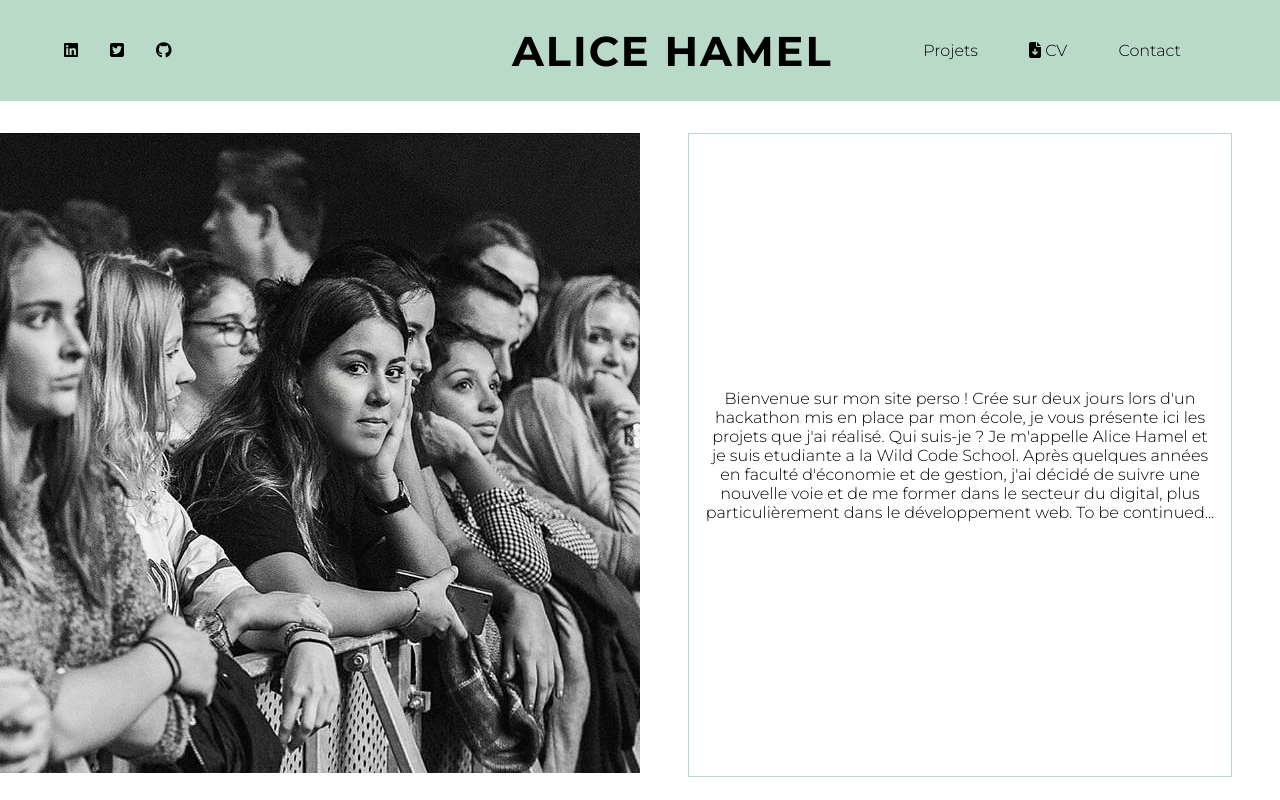
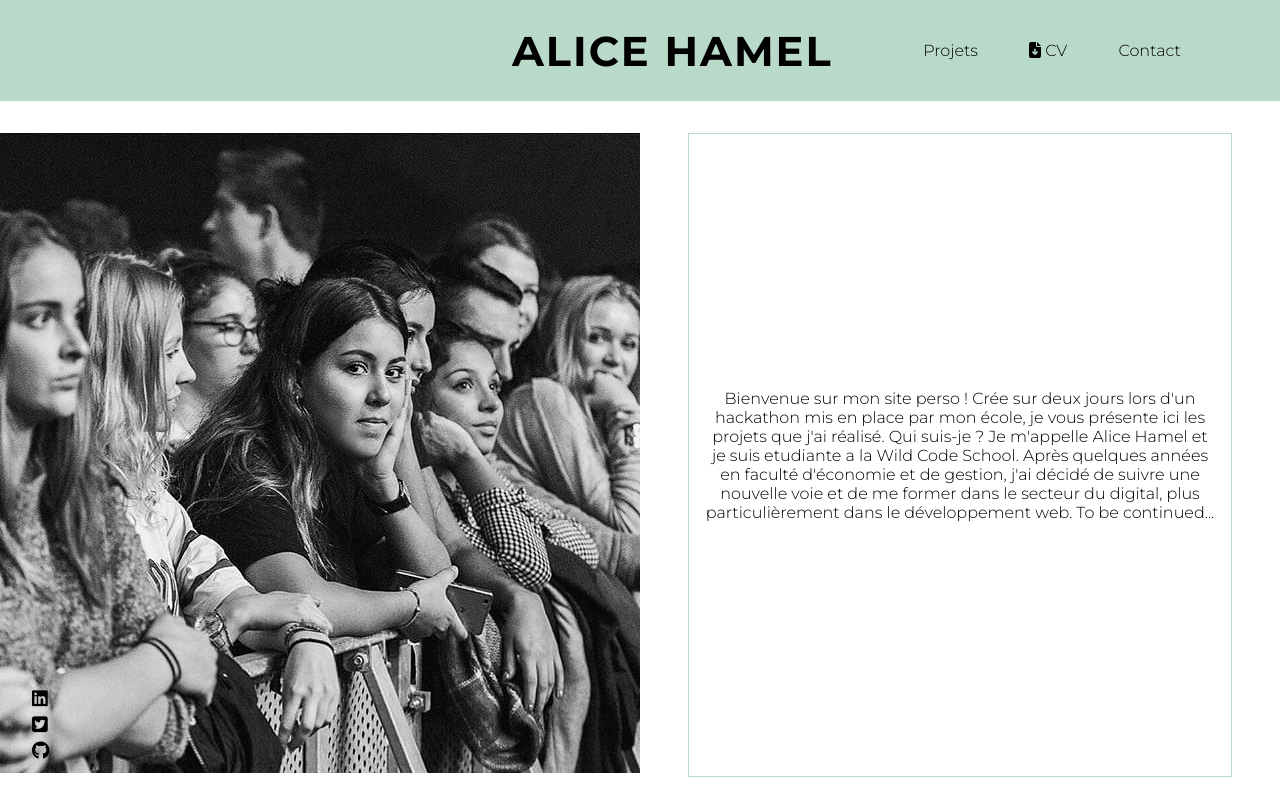
Before and after one commit to ahamel1/checkpoint4, a React (Create React App) app in the folder front/: page / in a window 1280 px wide. Shown: the top 800 px of the page. Built offline with nearby package versions, Linux system fonts and the light colour scheme.

Commit message:
overlay social media added, bug  with menu burger

```diff
--- a/front/src/components/Home.jsx
+++ b/front/src/components/Home.jsx
@@ -4,10 +4,12 @@ import Navigation from "./Navigation";
 import About from "./About";
 import AllProjects from "./AllProjects";
 import Skills from "./Skills";
+import SocialMedia from "./SocialMedia";
 
 export default function Home() {
 	return (
 		<>
+			<SocialMedia />
 			<header>
 				<Navigation />
 				<About />
--- a/front/src/components/Navigation.jsx
+++ b/front/src/components/Navigation.jsx
@@ -1,7 +1,7 @@
 import React from "react";
 import { Link } from "react-router-dom";
 import styled from "styled-components";
-import { Flex, ContainerListItem, ListItem } from "../mainStyle";
+import { Flex } from "../mainStyle";
 import { TitleH1 } from "../titles";
 import BurgerMenu from "./BurgerMenu";
 import cvPdf from "../data/CV 2019 ALTERNANCE.pdf";
@@ -38,49 +38,13 @@ const ButtonNavLink = styled.a`
 	}
 `;
 
-const LinkItem = styled.a`
-	color: black;
-	&:hover {
-		color: #678a77;
-	}
-`;
-
 export default function Navigation() {
 	return (
 		<NavContainer>
-			<ContainerListItem flexb30>
-				<ListItem>
-					<LinkItem
-						href="https://www.linkedin.com/in/alice-hamel-867060159/"
-						rel="linkedin"
-						target="noopener noreferrer"
-					>
-						<i className="fab fa-linkedin"></i>
-					</LinkItem>
-				</ListItem>
-				<ListItem>
-					<LinkItem
-						href="https://twitter.com/alicemcht"
-						rel="twitter"
-						target="noopener noreferrer"
-					>
-						<i className="fab fa-twitter-square"></i>
-					</LinkItem>
-				</ListItem>
-				<ListItem>
-					<LinkItem
-						href="https://github.com/ahamel1"
-						rel="github"
-						target="noopener noreferrer"
-					>
-						<i className="fab fa-github"></i>
-					</LinkItem>
-				</ListItem>
-			</ContainerListItem>
+			<BurgerMenu />
 			<Flex center flexb70 mobilefd mobilemr>
 				<Flex center mobileml0>
 					<TitleH1 to="/">Alice Hamel</TitleH1>
-					<BurgerMenu />
 				</Flex>
 				<Flex flexend acenter se mr3 mobilemr mobilebm>
 					<ButtonNavLink href="#mesprojets">Projets</ButtonNavLink>
--- /dev/null
+++ b/front/src/components/SocialMedia.jsx
@@ -0,0 +1,44 @@
+import React from "react";
+import { ContainerListItem, ListItem } from "../mainStyle";
+import styled from "styled-components";
+
+const LinkItem = styled.a`
+	color: black;
+	&:hover {
+		color: #678a77;
+	}
+`;
+
+export default function SocialMedia() {
+	return (
+		<ContainerListItem>
+			<ListItem>
+				<LinkItem
+					href="https://www.linkedin.com/in/alice-hamel-867060159/"
+					rel="linkedin"
+					target="noopener noreferrer"
+				>
+					<i className="fab fa-linkedin fa-lg"></i>
+				</LinkItem>
+			</ListItem>
+			<ListItem>
+				<LinkItem
+					href="https://twitter.com/alicemcht"
+					rel="twitter"
+					target="noopener noreferrer"
+				>
+					<i className="fab fa-twitter-square fa-lg"></i>
+				</LinkItem>
+			</ListItem>
+			<ListItem>
+				<LinkItem
+					href="https://github.com/ahamel1"
+					rel="github"
+					target="noopener noreferrer"
+				>
+					<i className="fab fa-github fa-lg"></i>
+				</LinkItem>
+			</ListItem>
+		</ContainerListItem>
+	);
+}
--- a/front/src/components/burgermenu.css
+++ b/front/src/components/burgermenu.css
@@ -5,7 +5,7 @@
 @media screen and (max-width: 1200px) {
 	.bm-burger-button {
 		display: block;
-		position: fixed;
+		position: absolute;
 		width: 36px;
 		height: 30px;
 		left: 36px;
--- a/front/src/mainStyle.jsx
+++ b/front/src/mainStyle.jsx
@@ -35,6 +35,7 @@ export const Flex = styled.div`
 export const ListItem = styled.li`
 	list-style: none;
 	padding-left: 2rem;
+	margin-bottom: 0.5rem;
 
 	${(props) => props.theme.mediaMax.small`
     padding: 0;
@@ -42,12 +43,13 @@ export const ListItem = styled.li`
 `;
 
 export const ContainerListItem = styled.ul`
+	z-index: 1000;
+	position: fixed;
+	bottom: 2rem;
+	width: 100%;
 	display: flex;
-	flex-basis: ${(props) => props.flexb30 && "30%"};
-	margin-left: 2rem;
-	${(props) => props.theme.mediaMax.small`
-    margin-left: 1rem;
-    justify-content: space-evenly;
-    align-items: flex-start;
-  `}
+	flex-direction: column;
+	justify-content: space-between;
+	font-size: 0.9rem;
+	font-weight: 500;
 `;
```
Lines whose indentation alone changed are shown as unchanged.
